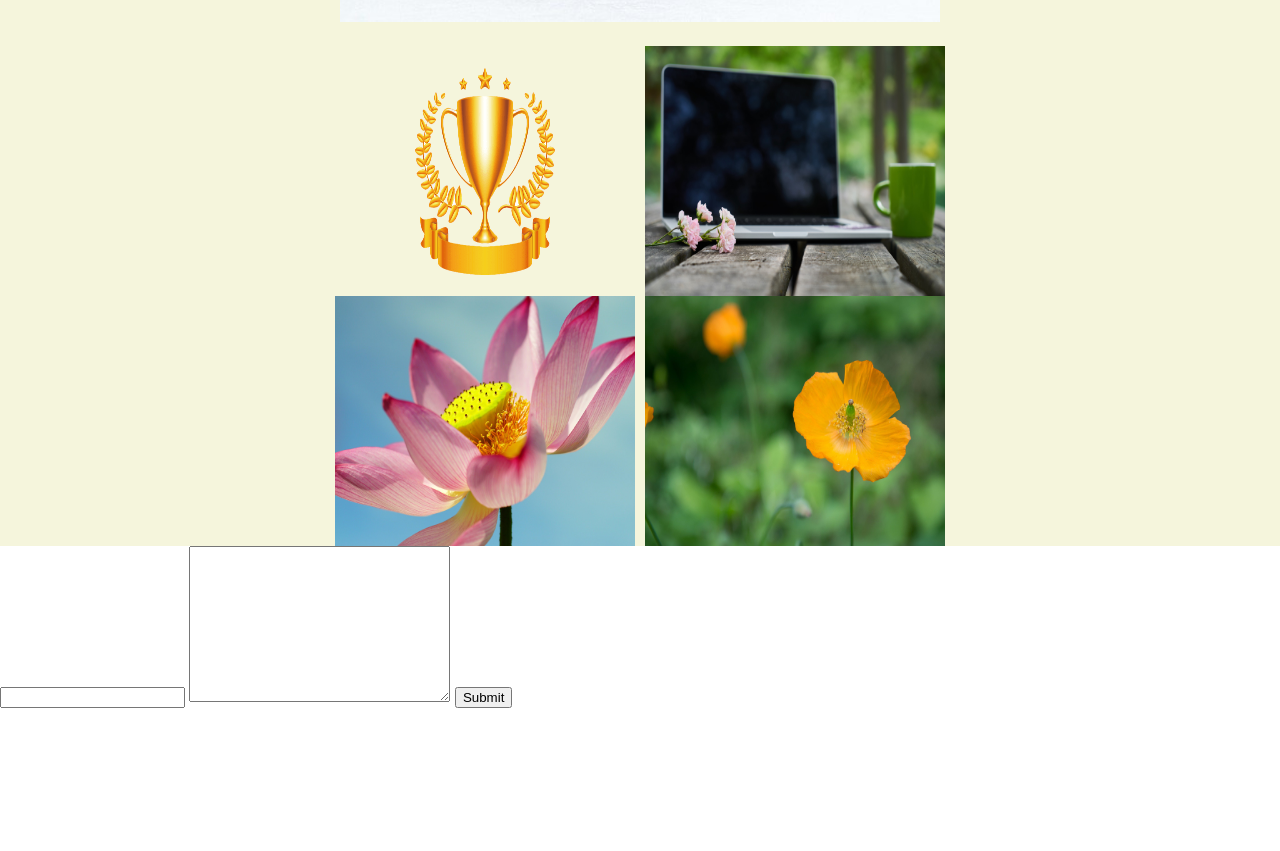
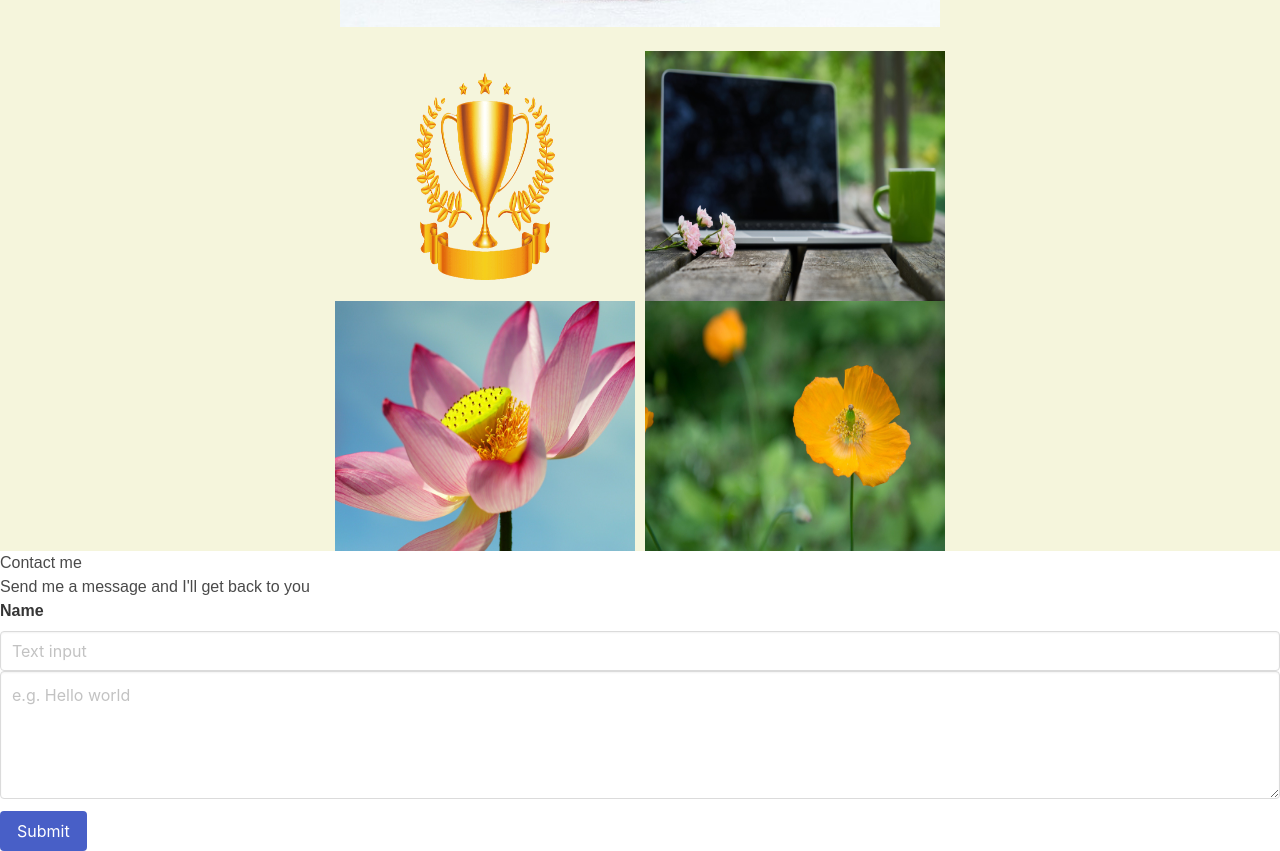
Before and after one commit to SaraNP-33/example3, a plain HTML site: page index.html in a window 1280 px wide. Shown: the part 1114-1965 px from the top of the page. Before the commit the page ends 1822 px from the top, so only its background shows below. Drawn offline with nearby package versions, Linux system fonts and the light colour scheme.

Commit message:
started on the conatct html elements, used bulma to speed up the process, still needs css and js

```diff
--- a/index.html
+++ b/index.html
@@ -4,6 +4,8 @@
     <meta charset="UTF-8">
     <meta http-equiv="X-UA-Compatible" content="IE=edge">
     <meta name="viewport" content="width=device-width, initial-scale=1.0">
+    <!---Bulma CDN-->
+    <link rel="stylesheet" href="https://cdn.jsdelivr.net/npm/bulma@0.9.4/css/bulma.min.css">
     <!--Connect to css stylesheet-->
     <link rel="stylesheet" href="./assets/css/style.css">
     <title>Example 3</title>
@@ -51,9 +53,20 @@
 
     <!---Contact Section-->
    <section id="contact">
-    <input type="text">
-    <textarea name="" id="" cols="30" rows="10"></textarea>
-    <button>Submit</button>
+    <h2>Contact me</h2>
+    <p>Send me a message and I'll get back to you</p>
+    <div class="field">
+        <label class="label">Name</label>
+        <div class="control">
+          <input class="input" type="text" placeholder="Text input">
+          <textarea class="textarea" placeholder="e.g. Hello world"></textarea>
+        </div>
+      </div>
+
+    <div class="field is-grouped">
+        <div class="control">
+          <button class="button is-link">Submit</button>
+        </div>
    </section>
 
 </body>
```
